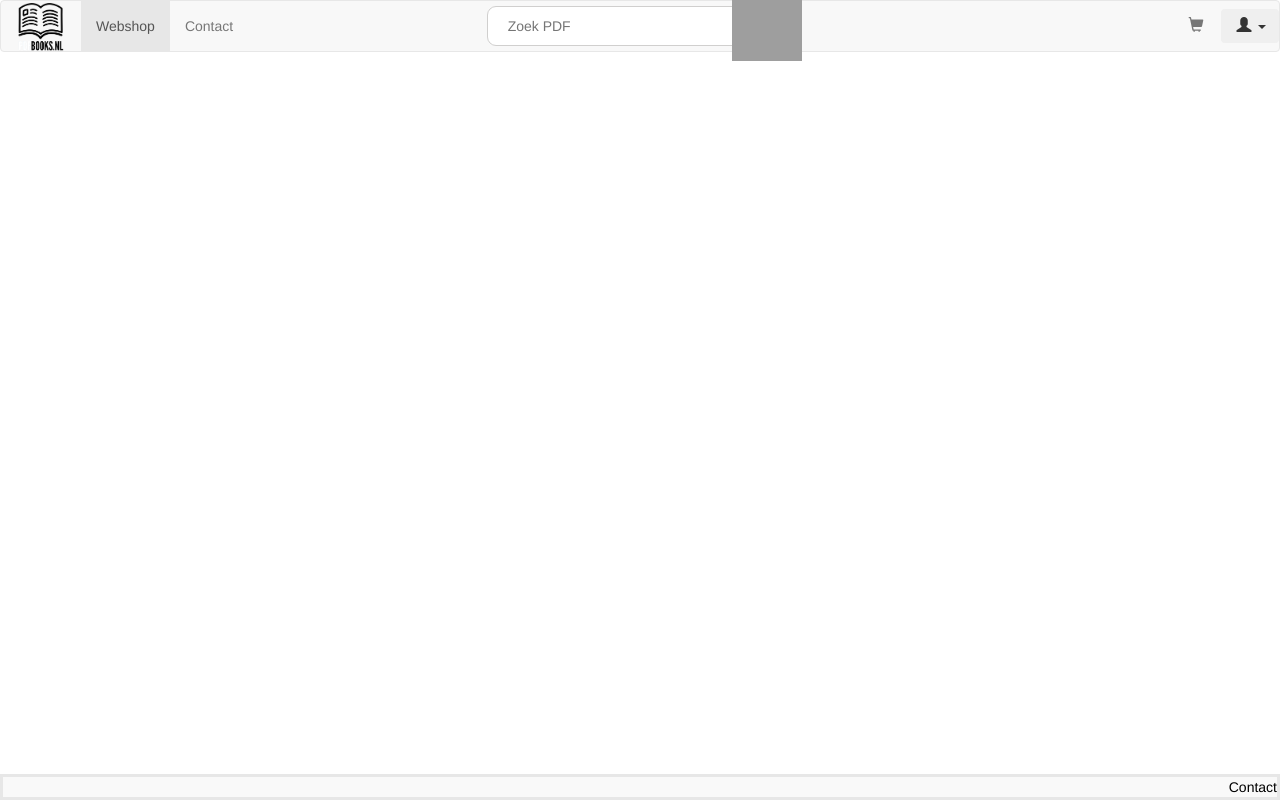
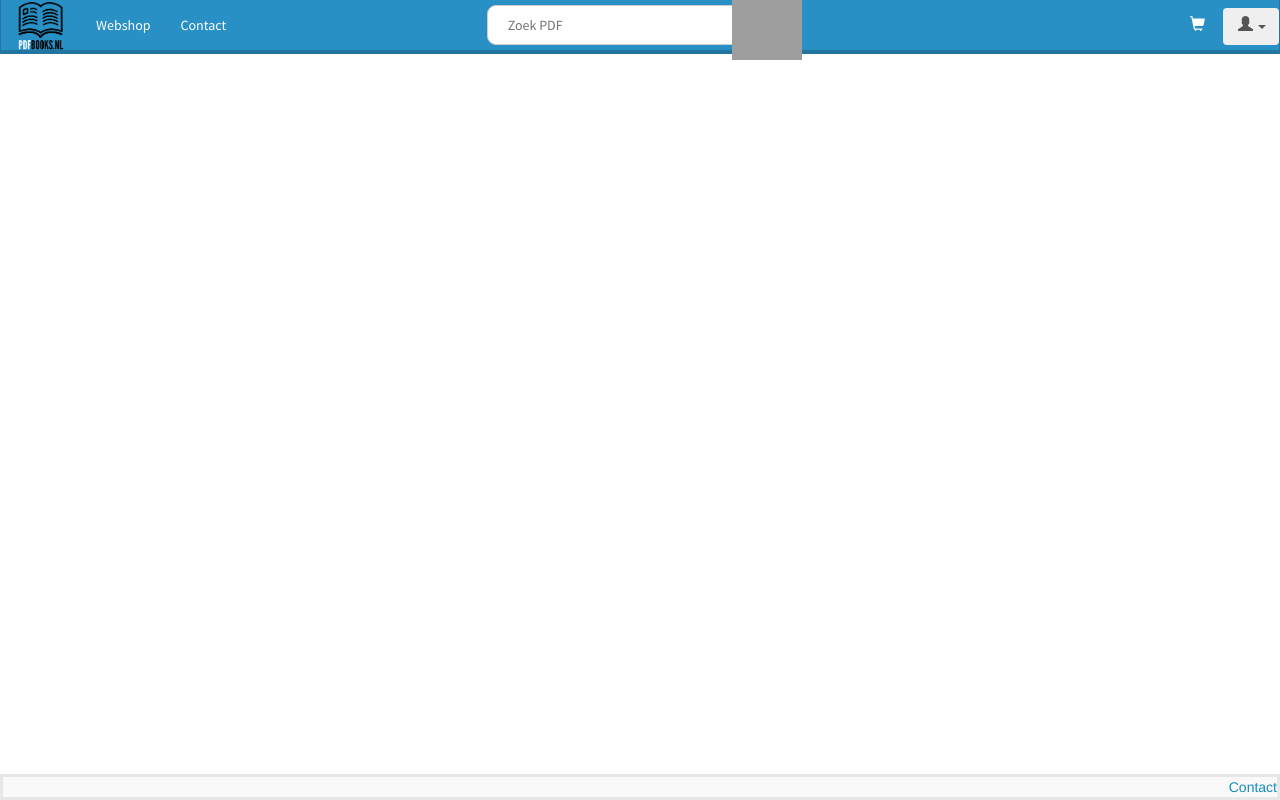
Before and after one commit to timostrating/pdfbooks, a PHP site: page /index.php in a window 1280 px wide. Run offline with PHP 8.4, Linux system fonts and the light colour scheme; some libraries are stand-ins or nearby versions; some web fonts are replaced; grey boxes are pictures that could not be loaded.

Commit message:
kleurtjes

```diff
--- a/header.php
+++ b/header.php
@@ -13,6 +13,7 @@
         <link rel="stylesheet" href="https://maxcdn.bootstrapcdn.com/bootstrap/3.3.7/css/bootstrap.min.css" integrity="sha384-BVYiiSIFeK1dGmJRAkycuHAHRg32OmUcww7on3RYdg4Va+PmSTsz/K68vbdEjh4u" crossorigin="anonymous">
         <link rel="stylesheet" type="text/css" href="searchbar.css">
         <link rel="stylesheet" type="text/css" href="home.css">
+        <link rel="stylesheet" type="text/css" href="theme.min.css">
         <script src="https://maxcdn.bootstrapcdn.com/bootstrap/3.3.7/js/bootstrap.min.js" integrity="sha384-Tc5IQib027qvyjSMfHjOMaLkfuWVxZxUPnCJA7l2mCWNIpG9mGCD8wGNIcPD7Txa" crossorigin="anonymous"></script>
 
         <style>
@@ -38,7 +39,7 @@
             </div>
             <div id="navbar" class="navbar-collapse collapse">
                 <ul class="nav navbar-nav">
-                    <li class="active"><a href="webshop.php?page=1">Webshop</a></li>
+                    <li><a href="webshop.php?page=1">Webshop</a></li>
                     <li><a href="contact.php">Contact</a></li>
                 </ul>
 
```
